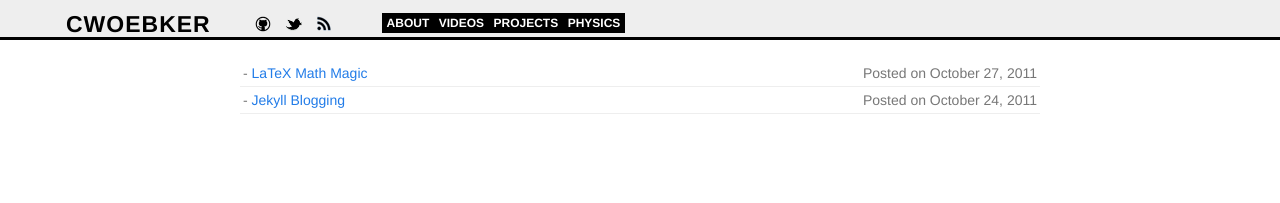
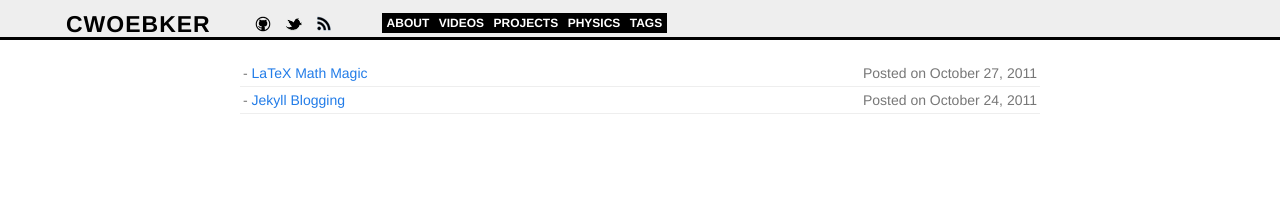
Before and after one commit to cwoebker/.com, a Jekyll site: the page built from index.html, in a window 1280 px wide. Shown: the top 203 px of the page. Built offline with Jekyll 4.4.1, drawn with Linux system fonts in a browser that asks for light colours; nearby versions of some CDN libraries; Markdown is read by kramdown in place of the engine named in the settings.

Commit message:
added tag nab element

```diff
--- a/_layouts/default.html
+++ b/_layouts/default.html
@@ -84,6 +84,7 @@
     <li><a class="section" href="http://vimeo.com/cwoebker">videos</a></li>
     <li><a class="section" href="http://github.com/cwoebker">projects</a></li>
     <li><a class="section" href="/physics">physics</a></li>
+    <li><a class="section" href="/cloud">tags</a></li>
     </div>
   </ul>
 </div>
```
